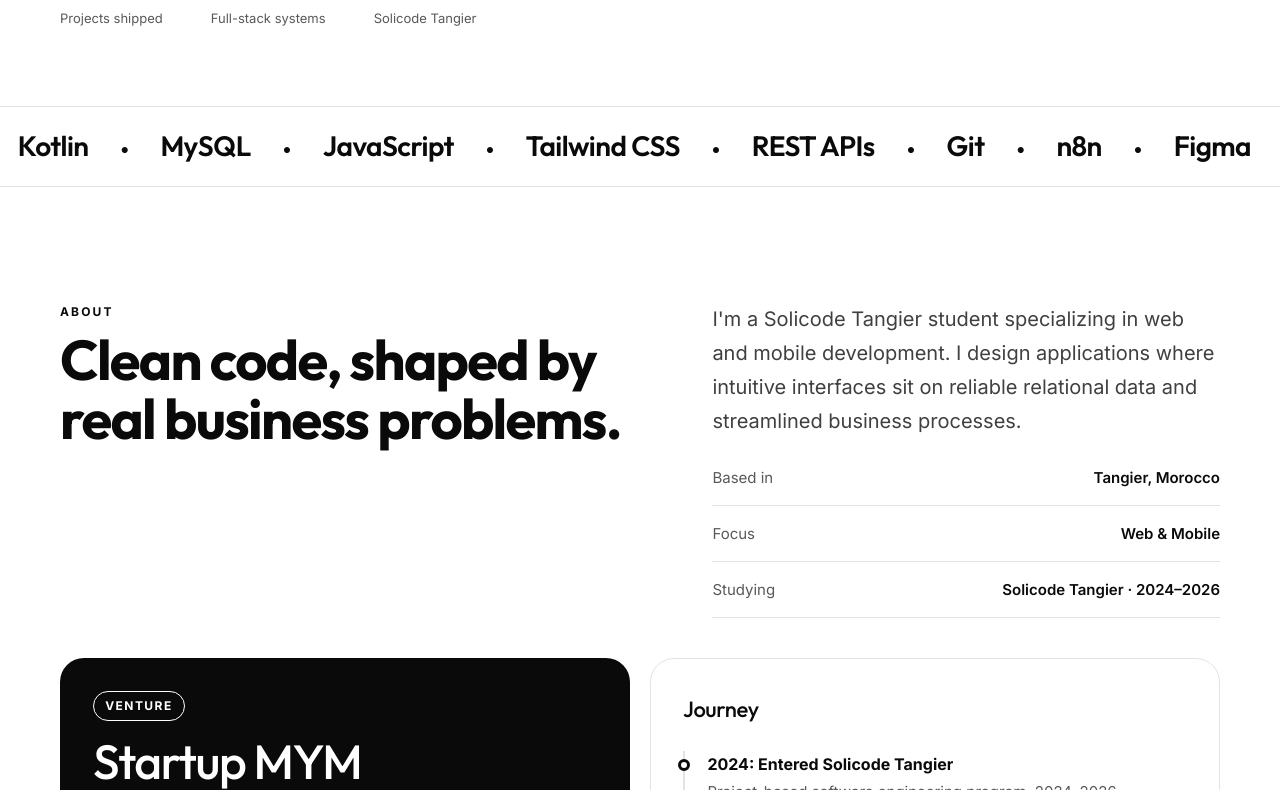
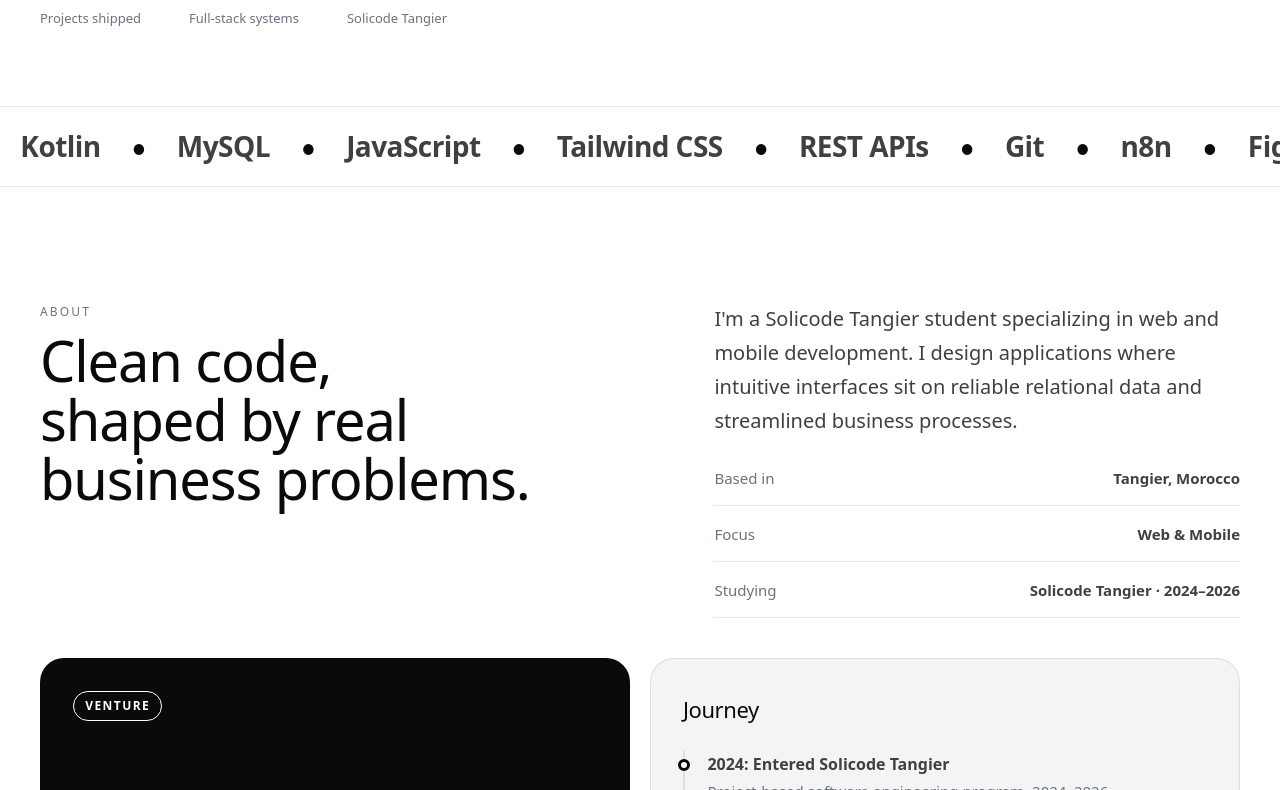
Before and after one commit to mesbahimohammedyassirsolicode-star/PORTFOLIO, a React (Vite) app: page / in a window 1280 px wide. Shown: the part 910-1700 px from the top of the page. Built offline with nearby package versions, Linux system fonts and the light colour scheme.

Commit message:
feat: rewrite design tokens to monochrome luminance system

```diff
--- a/src/styles.css
+++ b/src/styles.css
@@ -5,61 +5,75 @@
    ============================================================ */
 :root {
   color-scheme: light;
-  --bg: #FFFFFF;
-  --card: #FFFFFF;
-  --subtle: #F4F4F4;
-  --line: #E3E3E3;
-  --line-input: #767676;
-  --line-hover: rgba(0, 0, 0, .6);
-  --ink: #0A0A0A;
+  --bg: #ffffff;
+  --panel: #fafafa;
+  --surface: #f4f4f5;
+  --surface-hi: #ececee;
+  --raised: rgba(0, 0, 0, .015);
+  --line: rgba(0, 0, 0, .09);
+  --line-subtle: rgba(0, 0, 0, .055);
+  --line-input: rgba(0, 0, 0, .16);
+  --ink: #0a0a0a;
   --ink2: #404040;
-  --muted: #595959;
-  --btn: #0A0A0A;
-  --btn-txt: #FFFFFF;
-  --accent: #0A0A0A;
-  --accent-soft: rgba(0, 0, 0, .06);
-  --ok-bg: #F0F0F0;
-  --ok: #0A0A0A;
-  --err-bg: #F0F0F0;
-  --err: #0A0A0A;
-  --mym-line: rgba(255, 255, 255, .4);
-  --nav: rgba(255, 255, 255, .88);
-  --shadow: 0 14px 34px -14px rgba(0, 0, 0, .28);
-  --phone: #0A0A0A;
-  --pattern: .45;
-  --font-display: 'Outfit', system-ui, sans-serif;
-  --font-sans: 'Inter', system-ui, -apple-system, sans-serif;
+  --muted: #6b7280;
+  --faint: #9ca3af;
+  --accent: var(--ink);
+  --ok: #15803d;
+  --ok-bg: #f0fdf4;
+  --err: #b91c1c;
+  --err-bg: #fef2f2;
+  --nav: rgba(255, 255, 255, .82);
+  --mym-line: rgba(0, 0, 0, .12);
+  --shadow: 0 1px 2px rgba(0, 0, 0, .04), 0 8px 24px -12px rgba(0, 0, 0, .10);
+  --r-badge: 2px;
+  --r-control: 6px;
+  --r-card: 8px;
+  --r-panel: 12px;
+  --r-full: 999px;
+  --ease-out: cubic-bezier(.16, 1, .3, 1);
+  --dur-reveal: 720ms;
+  --font-sans: 'Inter Variable', system-ui, -apple-system, 'Segoe UI', sans-serif;
+  --font-mono: ui-monospace, 'SF Mono', Menlo, monospace;
+
+  /* Legacy aliases — map the pre-redesign token names onto the new system so
+     that no `var()` dangles while Tasks 4-9 restyle components one at a time.
+     Every one of these is deleted in Task 13 Step 7, once nothing references
+     them. Do not give them new usages. */
+  --btn: var(--ink);
+  --btn-txt: var(--bg);
+  --card: var(--surface);
+  --subtle: var(--surface-hi);
+  --accent-soft: var(--surface-hi);
+  --line-hover: var(--ink);
+  --font-display: var(--font-sans);
+  --phone: var(--line-input);
+  --pattern: .35;
 }
 
 .dark {
   color-scheme: dark;
-  --bg: #0A0A0A;
-  --card: #141414;
-  --subtle: rgba(255, 255, 255, .05);
-  --line: rgba(255, 255, 255, .14);
-  --line-input: #7A7A7A;
-  --line-hover: rgba(255, 255, 255, .65);
-  --ink: #FAFAFA;
-  --ink2: #A8A8A8;
-  --muted: #8F8F8F;
-  --btn: #FAFAFA;
-  --btn-txt: #0A0A0A;
-  --accent: #FAFAFA;
-  --accent-soft: rgba(255, 255, 255, .08);
-  --ok-bg: #1C1C1C;
-  --ok: #FAFAFA;
-  --err-bg: #1C1C1C;
-  --err: #FAFAFA;
-  --mym-line: rgba(0, 0, 0, .35);
-  --nav: rgba(10, 10, 10, .88);
-  --shadow: 0 18px 40px -16px rgba(0, 0, 0, .85);
-  --phone: #2A2A2A;
-  --pattern: .35;
+  --bg: #08090a;
+  --panel: #0f1011;
+  --surface: #191a1b;
+  --surface-hi: #28282c;
+  --raised: rgba(255, 255, 255, .02);
+  --line: rgba(255, 255, 255, .08);
+  --line-subtle: rgba(255, 255, 255, .05);
+  --line-input: rgba(255, 255, 255, .14);
+  --ink: #f7f8f8;
+  --ink2: #d0d6e0;
+  --muted: #8a8f98;
+  --faint: #62666d;
+  --accent: var(--ink);
+  --ok: #27a644;
+  --ok-bg: rgba(39, 166, 68, .12);
+  --err: #e5484d;
+  --err-bg: rgba(229, 72, 77, .12);
+  --nav: rgba(8, 9, 10, .82);
+  --mym-line: rgba(255, 255, 255, .12);
+  --shadow: none;
 }
 
-/* ============================================================
-   RESET + BASE
-   ============================================================ */
 *, *::before, *::after { box-sizing: border-box; }
 
 html {
@@ -68,20 +82,22 @@ html {
   -webkit-text-size-adjust: 100%;
 }
 
+/* Carried over verbatim from the current stylesheet. Do NOT drop this block:
+   Task 12 extends it, and the scroll-behavior override is load-bearing for
+   reduced-motion users. */
 @media (prefers-reduced-motion: reduce) {
   html { scroll-behavior: auto; }
   *, *::before, *::after { animation: none !important; transition: none !important; }
-  .phone { transform: none; }
-  .track { width: auto; flex-wrap: wrap; }
 }
 
 body {
   margin: 0;
   background: var(--bg);
-  color: var(--ink);
+  color: var(--ink2);
   font-family: var(--font-sans);
   font-size: 1rem;
   line-height: 1.65;
+  font-feature-settings: "cv01", "ss03";
   -webkit-font-smoothing: antialiased;
   overflow-x: clip;
 }
@@ -93,10 +109,12 @@ img, svg { display: block; max-width: 100%; }
 button, input, textarea { font: inherit; color: inherit; }
 button { cursor: pointer; background: none; border: 0; padding: 0; }
 
-::selection { background: rgba(128, 128, 128, .3); }
-:focus-visible { outline: 2px solid var(--btn); outline-offset: 3px; border-radius: 4px; }
-::placeholder { color: var(--muted); opacity: 1; }
+::selection { background: var(--surface-hi); }
+:focus-visible { outline: 2px solid var(--ink); outline-offset: 3px; border-radius: var(--r-badge); }
+::placeholder { color: var(--faint); opacity: 1; }
 
+/* Load-bearing: Contact.jsx renders the copy-email live region with this
+   class. Without it the screen-reader announcement becomes visible page text. */
 .sr-only {
   position: absolute;
   width: 1px;
@@ -106,34 +124,29 @@ button { cursor: pointer; background: none; border: 0; padding: 0; }
   white-space: nowrap;
 }
 
-/* ============================================================
-   LAYOUT UTILITIES
-   ============================================================ */
-.wrap {
-  width: min(1160px, 100% - 2rem);
-  margin-inline: auto;
-}
+.wrap { width: min(1200px, 100% - 2rem); margin-inline: auto; }
+@media (min-width: 640px) { .wrap { width: min(1200px, 100% - 3rem); } }
 
-@media (min-width: 640px) {
-  .wrap { width: min(1160px, 100% - 3rem); }
-}
-
-section { padding-block: clamp(4.5rem, 9vw, 7.5rem); }
+section { padding-block: clamp(4.5rem, 9vw, 7.5rem); perspective: 1200px; }
 
 .eyebrow {
   font-size: .75rem;
-  font-weight: 700;
+  font-weight: 510;
   letter-spacing: .18em;
   text-transform: uppercase;
-  color: var(--accent);
+  color: var(--muted);
+}
+
+h1, h2, h3 {
+  color: var(--ink);
+  font-weight: 510;
+  text-wrap: balance;
 }
 
 h2 {
-  font-family: var(--font-display);
-  font-weight: 700;
   font-size: clamp(2rem, 5vw, 3.5rem);
   line-height: 1.05;
-  letter-spacing: -.03em;
+  letter-spacing: -.02em;
   margin-top: .6rem;
   max-width: 18ch;
 }
@@ -142,6 +155,7 @@ h2 {
   color: var(--ink2);
   font-size: clamp(1.0625rem, 1.6vw, 1.25rem);
   line-height: 1.7;
+  max-width: 65ch;
 }
 
 /* ============================================================
```
Also changed, not shown: 1 other file (tests, documents, lock files or other folders).
